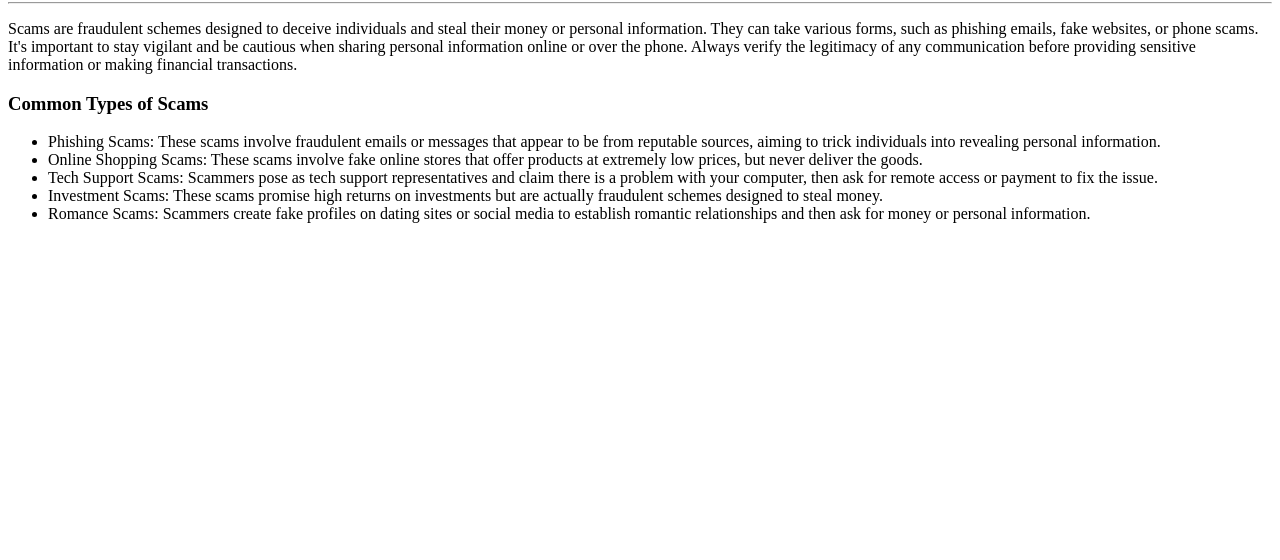
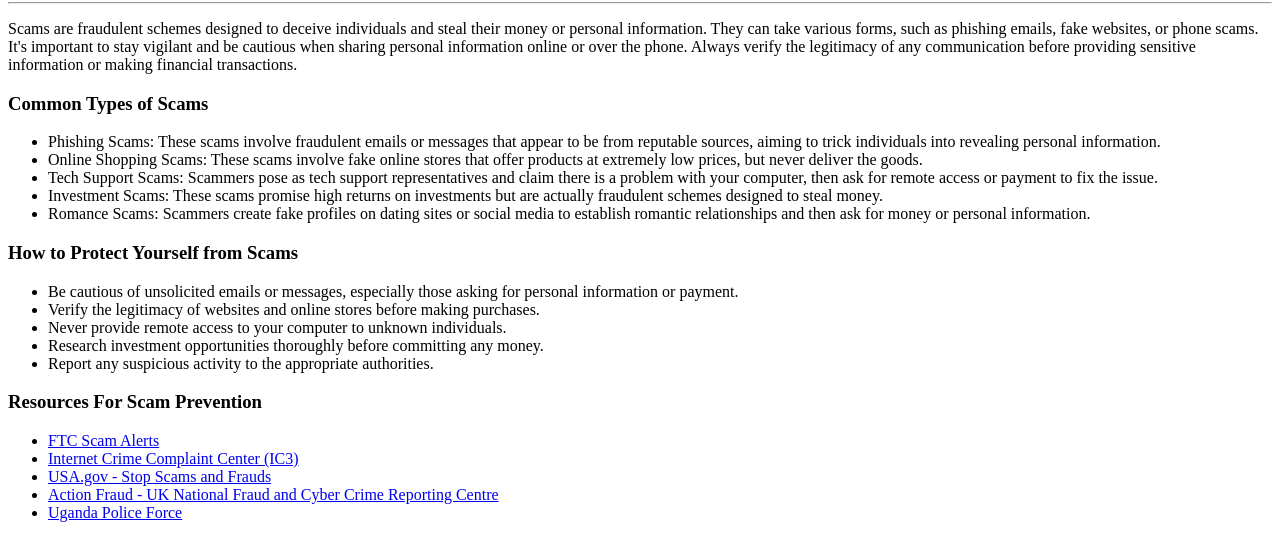
Before and after one commit to markkasibante19-lgtm/tech-bloom, a plain HTML site: page scams.html in a window 1280 px wide. Shown: the part 78-638 px from the top of the page. Drawn offline with Linux system fonts and the light colour scheme.

Commit message:
update.scams.html
Added a section on how to protect against scams and resources for scam prevention.

```diff
--- a/scams.html
+++ b/scams.html
@@ -24,3 +24,24 @@
 
         </section>
     </div>
+    <div class="protection">
+        <h3>How to Protect Yourself from Scams</h3>
+        <ul>
+            <li>Be cautious of unsolicited emails or messages, especially those asking for personal information or payment.</li>
+            <li>Verify the legitimacy of websites and online stores before making purchases.</li>
+            <li>Never provide remote access to your computer to unknown individuals.</li>
+            <li>Research investment opportunities thoroughly before committing any money.</li>
+            <li>Report any suspicious activity to the appropriate authorities.</li>
+        </ul>
+
+
+        <h3>Resources For Scam Prevention</h3>
+        <ul>
+            <li><a href="https://www.consumer.ftc.gov/features/scam-alerts">FTC Scam Alerts</a></li>
+            <li><a href="https://www.ic3.gov/">Internet Crime Complaint Center (IC3)</a></li>
+            <li><a href="https://www.usa.gov/stop-scams-frauds">USA.gov - Stop Scams and Frauds</a></li>
+            <li><a href="https://www.actionfraud.police.uk/">Action Fraud - UK National Fraud and Cyber Crime Reporting Centre</a></li>
+            <li><a href="https://upf.go.ug">Uganda Police Force </a></li>
+        </ul>
+
+    </div>
```
